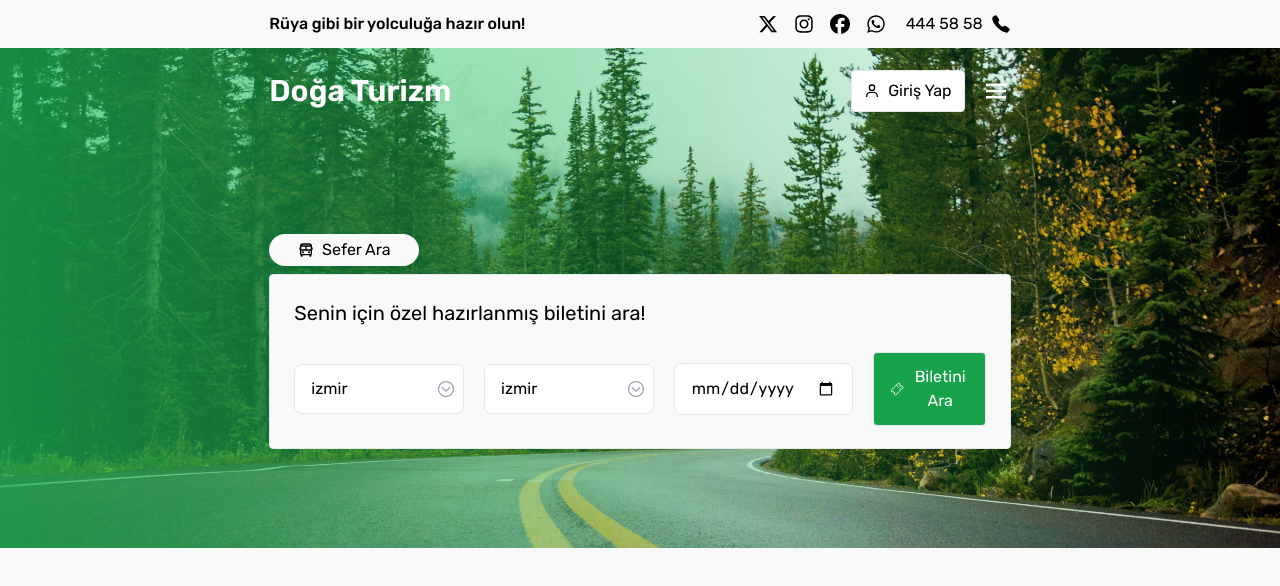
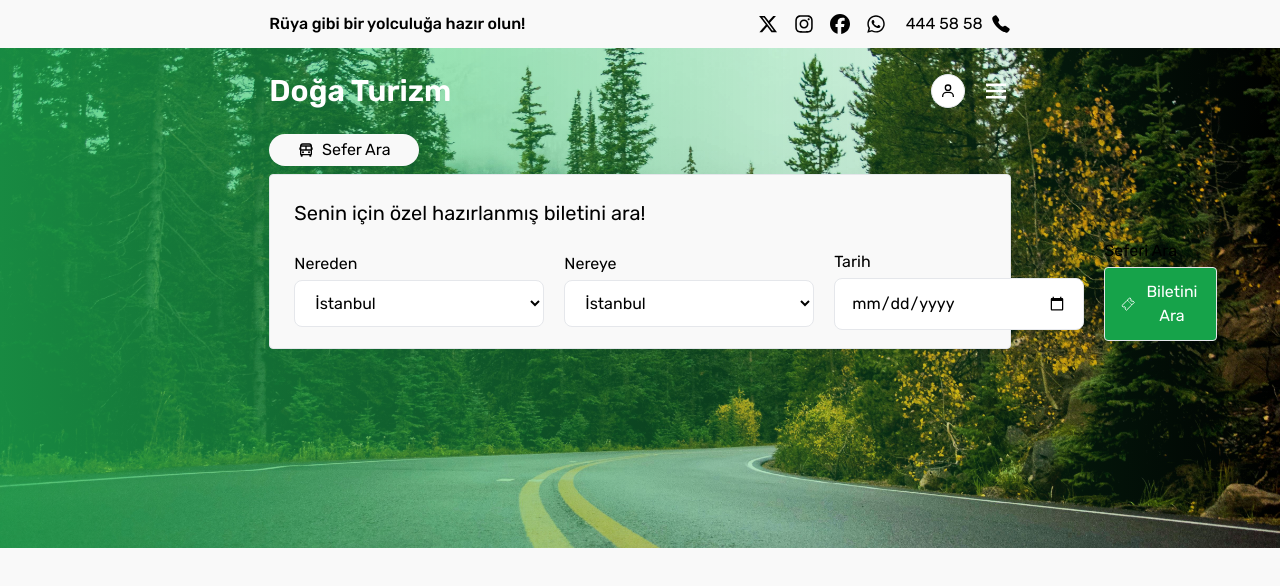
Before and after one commit to ozmberkan/doga-turizm, a React (Vite) app: page / in a window 1280 px wide. Shown: the top 586 px of the page. Built offline with nearby package versions, Linux system fonts and the light colour scheme; grey boxes are pictures that could not be loaded.

Commit message:
added new slider

```diff
--- a/package.json
+++ b/package.json
@@ -11,10 +11,11 @@
   },
   "dependencies": {
     "@headlessui/react": "^2.1.2",
-    "clsx": "^2.1.1",
     "react": "^18.3.1",
     "react-dom": "^18.3.1",
-    "react-icons": "^5.2.1"
+    "react-icons": "^5.2.1",
+    "react-slick": "^0.30.2",
+    "slick-carousel": "^1.8.1"
   },
   "devDependencies": {
     "@eslint/js": "^9.8.0",
--- a/src/App.jsx
+++ b/src/App.jsx
@@ -1,6 +1,7 @@
 import React from "react";
 import Home from "./pages/Home";
-
+import "slick-carousel/slick/slick.css";
+import "slick-carousel/slick/slick-theme.css";
 const App = () => {
   return (
     <div>
--- a/src/components/Header.jsx
+++ b/src/components/Header.jsx
@@ -2,18 +2,46 @@ import React from "react";
 import roadImg from "../assets/road.jpg";
 import Navbar from "./Navbar";
 import Hero from "./Hero";
+import Slider from "react-slick";
 
 const Header = () => {
+  function SamplePrevArrow() {
+    return <div style={{ display: "none", background: "green" }} />;
+  }
+
+  var settings = {
+    dots: false,
+    infinite: true,
+    slidesToShow: 1,
+    slidesToScroll: 1,
+    autoplay: true,
+    speed: 500,
+    autoplaySpeed: 7000,
+    cssEase: "linear",
+    arrow: false,
+    nextArrow: <SamplePrevArrow />,
+    prevArrow: <SamplePrevArrow />,
+  };
+
   return (
-    <div
-      className="relative h-[500px] bg-cover bg-center w-full flex justify-center "
-      style={{ backgroundImage: `url(${roadImg})` }}
-    >
-      <div className="absolute inset-0 bg-gradient-to-r from-green-500/70 to-transparent "></div>
-      <div className="w-full flex flex-col relative ">
+    <div className="relative h-[500px]">
+      <div className="w-full flex flex-col absolute ">
         <Navbar />
         <Hero />
       </div>
+      <Slider {...settings}>
+        <div>
+          <img src={roadImg} className=" w-full h-[500px] object-cover" />
+        </div>
+        <div>
+          <img
+            src="https://erepublic.brightspotcdn.com/dims4/default/2c7b2e9/2147483647/strip/true/crop/3979x2075+510+0/resize/840x438!/quality/90/?url=http%3A%2F%2Ferepublic-brightspot.s3.us-west-2.amazonaws.com%2F7d%2Ff8%2Faecc34e249c3ac44491898214f0c%2Fshutterstock-360752264.jpg"
+            alt=""
+            className=" w-full h-[500px] object-cover"
+          />
+        </div>
+      </Slider>
+      <div className="absolute inset-0 right-0 bg-gradient-to-r from-green-500/70 to-transparent "></div>
     </div>
   );
 };
--- a/src/components/Hero.jsx
+++ b/src/components/Hero.jsx
@@ -1,40 +1,12 @@
 import React, { useState } from "react";
 import { BiBus } from "react-icons/bi";
-import { IoChevronDownCircleOutline, IoTicketOutline } from "react-icons/io5";
-import {
-  Combobox,
-  ComboboxInput,
-  ComboboxOption,
-  ComboboxOptions,
-  ComboboxButton,
-} from "@headlessui/react";
-import clsx from "clsx";
-import { MdCheckCircleOutline } from "react-icons/md";
+import { IoTicketOutline } from "react-icons/io5";
 
 const Hero = () => {
-  const people = [
-    { id: 1, name: "istanbul" },
-    { id: 2, name: "izmir" },
-    { id: 3, name: "ankara" },
-    { id: 4, name: "samsun" },
-    { id: 5, name: "diyarbakır" },
-  ];
-  const [query, setQuery] = useState("");
-  const [query2, setQuery2] = useState("");
-  const [selected, setSelected] = useState(people[1]);
-  const [selected2, setSelected2] = useState(people[1]);
-
-  const filteredPeople =
-    query === ""
-      ? people
-      : people.filter((person) => {
-          return person.name.toLowerCase().includes(query.toLowerCase());
-        });
-
   return (
     <div className="container w-2/3 h-full flex justify-center items-center z-20 mx-auto px-14 flex-col gap-y-2 ">
       <div className="w-full z-20">
-        <div className="bg-[#f9f9f9] rounded-full w-[150px] gap-x-2 flex justify-center items-center font-rubik py-1">
+        <div className="bg-[#f9f9f9] rounded-full w-[150px] gap-x-2 flex justify-center items-center font-rubik py-1 ">
           <BiBus /> Sefer Ara
         </div>
       </div>
@@ -45,135 +17,44 @@ const Hero = () => {
           </h1>
         </div>
         <form className="h-full flex justify-start items-center gap-x-5 font-rubik">
-          <Combobox
-            value={selected}
-            onChange={(value) => setSelected(value)}
-            onClose={() => setQuery("")}
+          <div className="flex flex-col gap-y-1">
+            <label htmlFor="">Nereden</label>
+            <select
+              type="text"
+              className="rounded-lg border bg-white py-3 px-4 text-black w-[250px] focus:outline-none focus:ring-2 focus:ring-green-600"
             >
-            <div className="relative">
-              <ComboboxInput
-                className={clsx(
-                  "w-full rounded-lg border bg-white py-3 px-4 text-black",
-                  "focus:outline-none focus:ring-2 focus:ring-green-600"
-                )}
-                displayValue={(person) => person?.name || ""}
-                onChange={(event) => setQuery(event.target.value)}
-              />
-              <ComboboxButton className="absolute inset-y-0 right-0 flex items-center pr-2">
-                <IoChevronDownCircleOutline className="w-5 h-5 text-gray-400" />
-              </ComboboxButton>
+              <option value="İst">İstanbul</option>
+              <option value="İst">İstanbul</option>
+              <option value="İst">İstanbul</option>
+              <option value="İst">İstanbul</option>
+            </select>
           </div>
-            <ComboboxOptions
-              anchor="bottom"
-              transition
-              className={clsx(
-                "absolute z-20 mt-1  max-h-60 w-[300px]  rounded-md bg-white py-1 text-base shadow-lg ring-1 ring-black ring-opacity-5 focus:outline-none sm:text-sm"
-              )}
+          <div className="flex flex-col gap-y-1">
+            <label htmlFor="">Nereye</label>
+            <select
+              type="text"
+              className="rounded-lg border bg-white py-3 px-4 text-black w-[250px] focus:outline-none focus:ring-2 focus:ring-green-600"
             >
-              {filteredPeople.map((person) => (
-                <ComboboxOption
-                  key={person.id}
-                  value={person}
-                  className={({ active }) =>
-                    `relative cursor-default select-none py-2 pl-10 pr-4 ${
-                      active ? "bg-green-600 text-white" : "text-gray-900"
-                    }`
-                  }
-                >
-                  {({ selected, active }) => (
-                    <>
-                      <span
-                        className={`block truncate ${
-                          selected ? "font-medium" : "font-normal"
-                        }`}
-                      >
-                        {person.name}
-                      </span>
-                      {selected ? (
-                        <span
-                          className={`absolute inset-y-0 left-0 flex items-center pl-3 ${
-                            active ? "text-white" : "text-green-600"
-                          }`}
-                        >
-                          <MdCheckCircleOutline className="w-5 h-5" />
-                        </span>
-                      ) : null}
-                    </>
-                  )}
-                </ComboboxOption>
-              ))}
-            </ComboboxOptions>
-          </Combobox>
-          <Combobox
-            value={selected2}
-            onChange={(value) => setSelected2(value)}
-            onClose={() => setQuery2("")}
-          >
-            <div className="relative">
-              <ComboboxInput
-                className={clsx(
-                  "w-full rounded-lg border bg-white py-3 px-4 text-black",
-                  "focus:outline-none focus:ring-2 focus:ring-green-600"
-                )}
-                displayValue={(person) => person?.name || ""}
-                onChange={(event) => setQuery2(event.target.value)}
-              />
-              <ComboboxButton className="absolute inset-y-0 right-0 flex items-center pr-2">
-                <IoChevronDownCircleOutline className="w-5 h-5 text-gray-400" />
-              </ComboboxButton>
+              <option value="İst">İstanbul</option>
+              <option value="İst">İstanbul</option>
+              <option value="İst">İstanbul</option>
+              <option value="İst">İstanbul</option>
+            </select>
           </div>
-            <ComboboxOptions
-              anchor="bottom"
-              transition
-              className={clsx(
-                "absolute z-20 mt-1  max-h-60 w-[300px]  rounded-md bg-white py-1 text-base shadow-lg ring-1 ring-black ring-opacity-5 focus:outline-none sm:text-sm"
-              )}
-            >
-              {filteredPeople.map((person) => (
-                <ComboboxOption
-                  key={person.id}
-                  value={person}
-                  className={({ active }) =>
-                    `relative cursor-default select-none py-2 pl-10 pr-4 ${
-                      active ? "bg-green-600 text-white" : "text-gray-900"
-                    }`
-                  }
-                >
-                  {({ selected2, active }) => (
-                    <>
-                      <span
-                        className={`block truncate ${
-                          selected2 ? "font-medium" : "font-normal"
-                        }`}
-                      >
-                        {person.name}
-                      </span>
-                      {selected2 ? (
-                        <span
-                          className={`absolute inset-y-0 left-0 flex items-center pl-3 ${
-                            active ? "text-white" : "text-green-600"
-                          }`}
-                        >
-                          <MdCheckCircleOutline className="w-5 h-5" />
-                        </span>
-                      ) : null}
-                    </>
-                  )}
-                </ComboboxOption>
-              ))}
-            </ComboboxOptions>
-          </Combobox>
+          <div className="flex flex-col gap-y-1">
+            <label htmlFor="">Tarih</label>
             <input
               type="date"
-            className={clsx(
-              "rounded-lg border bg-white py-3 px-4 text-black w-[250px]",
-              "focus:outline-none focus:ring-2 focus:ring-green-600"
-            )}
+              className="rounded-lg border bg-white py-3 px-4 text-black w-[250px] focus:outline-none focus:ring-2 focus:ring-green-600"
             />
+          </div>
+          <div className="flex flex-col gap-y-1">
+            <label htmlFor="">Seferi Ara</label>
             <button className="transition-colors duration-500 px-4 py-3 hover:bg-green-500 bg-green-600 text-white border rounded flex justify-center items-center gap-x-2">
               <IoTicketOutline size={20} />
               Biletini Ara
             </button>
+          </div>
         </form>
       </div>
     </div>
--- a/src/components/Navbar.jsx
+++ b/src/components/Navbar.jsx
@@ -9,11 +9,10 @@ const Navbar = () => {
           Doğa Turizm
         </h1>
         <div className="flex justify-center items-center gap-x-4">
-          <button className="bg-white border px-3 py-2 rounded flex justify-center items-center gap-x-2">
+          <button className="bg-white border p-2 rounded-full flex justify-center items-center gap-x-2">
             <span>
               <BiUser />
             </span>
-            <span className="font-rubik">Giriş Yap</span>
           </button>
           <div className="py-2 text-white cursor-pointer">
             <BiMenu size={30} />
```
Also changed, not shown: 1 other file (tests, documents, lock files or other folders). Lines whose indentation alone changed are shown as unchanged.
